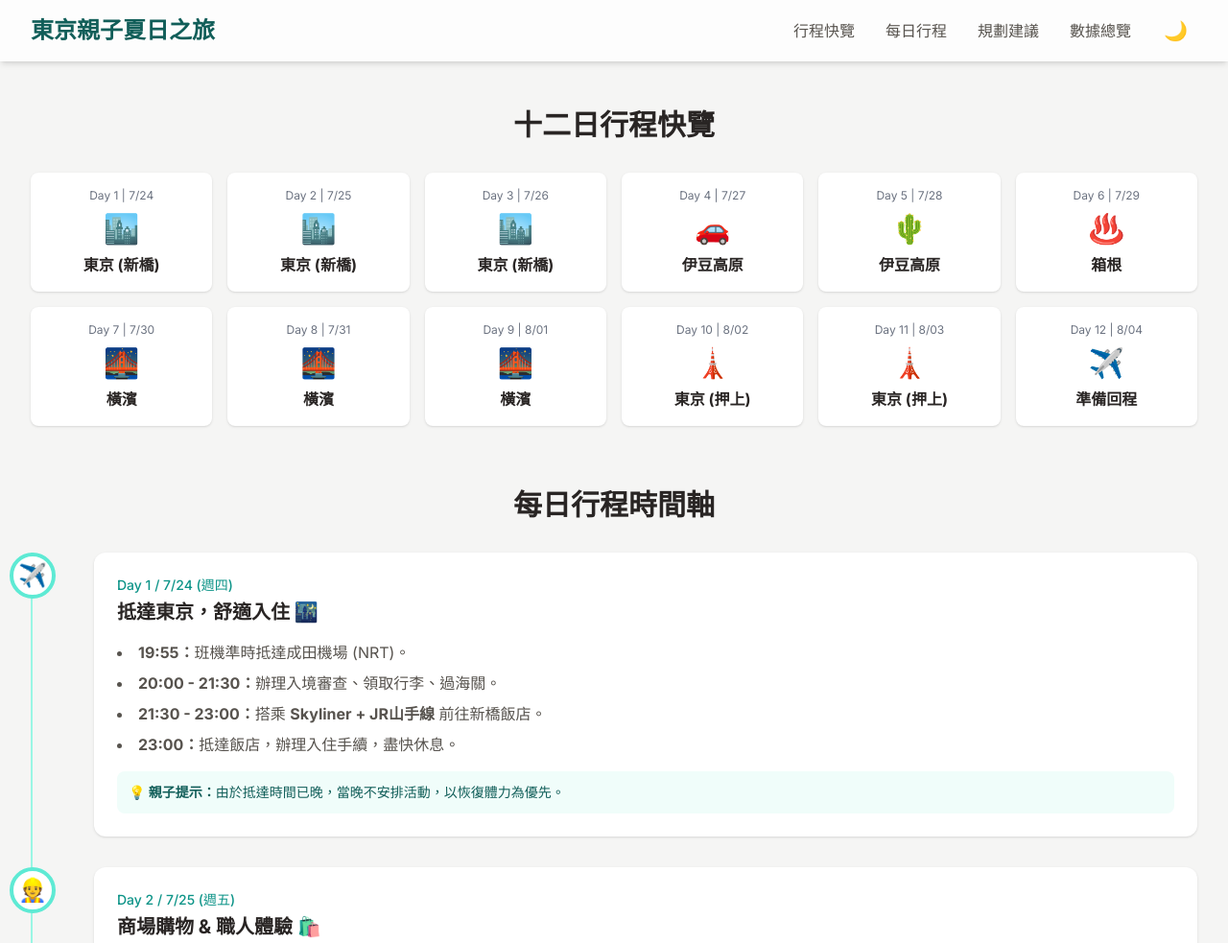
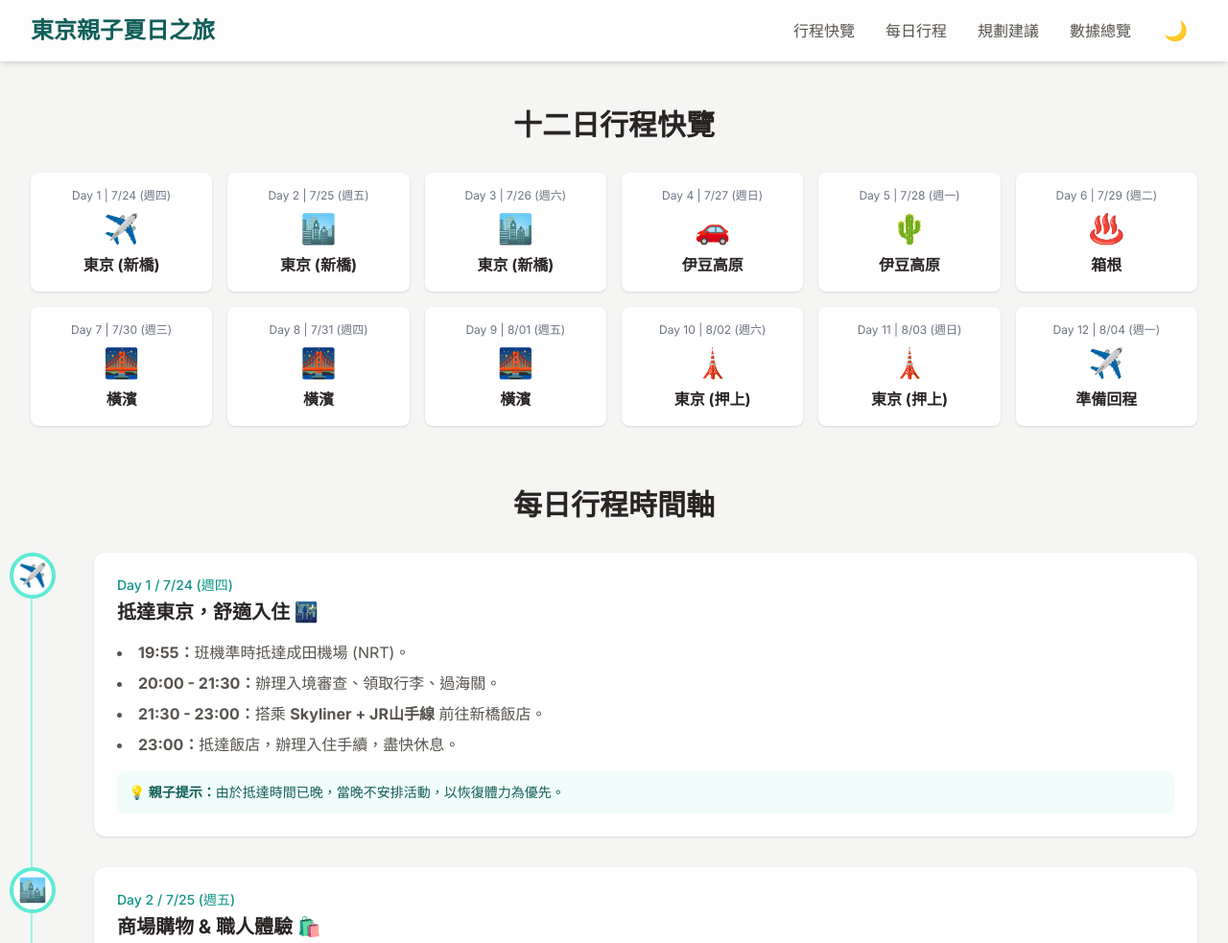
Before and after one commit to rexx/rexx.github.io, a plain HTML site: page itinerary.html in a window 1280 px wide. Shown: the top 983 px of the page at 96% size. Drawn offline with nearby package versions, Linux system fonts and the light colour scheme.

Commit message:
fix: update itinerary overview and add locations
- Replace static itinerary items with dynamic generation.
- Add location details for each day in the itinerary.
- Improve the layout of the itinerary overview section.

```diff
--- a/itinerary.html
+++ b/itinerary.html
@@ -87,19 +87,7 @@
 
         <section id="glance" class="mb-16">
             <h2 class="text-3xl font-bold text-center mb-8">十二日行程快覽</h2>
-            <div class="grid grid-cols-2 sm:grid-cols-3 lg:grid-cols-4 xl:grid-cols-6 gap-4">
-                 <div class="bg-white dark:bg-gray-800 p-4 rounded-lg shadow text-center"><p class="text-xs text-gray-500 dark:text-gray-400">Day 1 | 7/24</p><p class="text-3xl my-2">🏙️</p><p class="font-semibold">東京 (新橋)</p></div>
-                 <div class="bg-white dark:bg-gray-800 p-4 rounded-lg shadow text-center"><p class="text-xs text-gray-500 dark:text-gray-400">Day 2 | 7/25</p><p class="text-3xl my-2">🏙️</p><p class="font-semibold">東京 (新橋)</p></div>
-                 <div class="bg-white dark:bg-gray-800 p-4 rounded-lg shadow text-center"><p class="text-xs text-gray-500 dark:text-gray-400">Day 3 | 7/26</p><p class="text-3xl my-2">🏙️</p><p class="font-semibold">東京 (新橋)</p></div>
-                 <div class="bg-white dark:bg-gray-800 p-4 rounded-lg shadow text-center"><p class="text-xs text-gray-500 dark:text-gray-400">Day 4 | 7/27</p><p class="text-3xl my-2">🚗</p><p class="font-semibold">伊豆高原</p></div>
-                 <div class="bg-white dark:bg-gray-800 p-4 rounded-lg shadow text-center"><p class="text-xs text-gray-500 dark:text-gray-400">Day 5 | 7/28</p><p class="text-3xl my-2">🌵</p><p class="font-semibold">伊豆高原</p></div>
-                 <div class="bg-white dark:bg-gray-800 p-4 rounded-lg shadow text-center"><p class="text-xs text-gray-500 dark:text-gray-400">Day 6 | 7/29</p><p class="text-3xl my-2">♨️</p><p class="font-semibold">箱根</p></div>
-                 <div class="bg-white dark:bg-gray-800 p-4 rounded-lg shadow text-center"><p class="text-xs text-gray-500 dark:text-gray-400">Day 7 | 7/30</p><p class="text-3xl my-2">🌉</p><p class="font-semibold">橫濱</p></div>
-                 <div class="bg-white dark:bg-gray-800 p-4 rounded-lg shadow text-center"><p class="text-xs text-gray-500 dark:text-gray-400">Day 8 | 7/31</p><p class="text-3xl my-2">🌉</p><p class="font-semibold">橫濱</p></div>
-                 <div class="bg-white dark:bg-gray-800 p-4 rounded-lg shadow text-center"><p class="text-xs text-gray-500 dark:text-gray-400">Day 9 | 8/01</p><p class="text-3xl my-2">🌉</p><p class="font-semibold">橫濱</p></div>
-                 <div class="bg-white dark:bg-gray-800 p-4 rounded-lg shadow text-center"><p class="text-xs text-gray-500 dark:text-gray-400">Day 10 | 8/02</p><p class="text-3xl my-2">🗼</p><p class="font-semibold">東京 (押上)</p></div>
-                 <div class="bg-white dark:bg-gray-800 p-4 rounded-lg shadow text-center"><p class="text-xs text-gray-500 dark:text-gray-400">Day 11 | 8/03</p><p class="text-3xl my-2">🗼</p><p class="font-semibold">東京 (押上)</p></div>
-                 <div class="bg-white dark:bg-gray-800 p-4 rounded-lg shadow text-center"><p class="text-xs text-gray-500 dark:text-gray-400">Day 12 | 8/04</p><p class="text-3xl my-2">✈️</p><p class="font-semibold">準備回程</p></div>
+            <div id="glance-grid" class="grid grid-cols-2 sm:grid-cols-3 lg:grid-cols-4 xl:grid-cols-6 gap-4">
             </div>
         </section>
 
@@ -168,7 +156,7 @@
 
         const itineraryData = [
             {
-                day: 1, date: "7/24", weekday: "四", title: "抵達東京，舒適入住 🌃", icon: "✈️", accommodation: "新橋 (3晚)",
+                day: 1, date: "7/24", weekday: "四", title: "抵達東京，舒適入住 🌃", icon: "✈️", accommodation: "新橋 (3晚)", location: "東京 (新橋)",
                 details: [
                     "<b>19:55：</b>班機準時抵達成田機場 (NRT)。",
                     "<b>20:00 - 21:30：</b>辦理入境審查、領取行李、過海關。",
@@ -178,7 +166,7 @@
                 tips: "由於抵達時間已晚，當晚不安排活動，以恢復體力為優先。"
             },
             {
-                day: 2, date: "7/25", weekday: "五", title: "商場購物 & 職人體驗 🛍️", icon: "👷", accommodation: "新橋",
+                day: 2, date: "7/25", weekday: "五", title: "商場購物 & 職人體驗 🛍️", icon: "🏙️", accommodation: "新橋", location: "東京 (新橋)",
                 details: [
                     "<b>上午：</b>在飯店悠閒享用早餐。",
                     "<b>10:30：</b>從新橋搭乘<b>百合海鷗號</b>前往豐洲。",
@@ -189,7 +177,7 @@
                 tips: "KidZania 熱門項目搶手，建議入場後第一時間先去預約一個最想玩的。"
             },
             {
-                day: 3, date: "7/26", weekday: "六", title: "動物園與夏日花火 🐼", icon: "🎆", accommodation: "新橋",
+                day: 3, date: "7/26", weekday: "六", title: "動物園與夏日花火 🐼", icon: "🏙️", accommodation: "新橋", location: "東京 (新橋)",
                 details: [
                     "<b>上午：</b>在飯店享用早餐後，從新橋搭乘JR山手線前往上野。",
                     "<b>📝【本日備忘】</b>：務必在JR車站領取隔天前往熱海的<b>Saphir 踴子號</b>實體車票！",
@@ -200,7 +188,7 @@
                 tips: "強烈建議預訂付費觀覽席或景觀餐廳，以避開擁擠人潮。散場時人潮極多，請耐心移動。"
             },
             {
-                day: 4, date: "7/27", weekday: "日", title: "前進伊豆，開啟海景自駕之旅 🚗", icon: "✨", accommodation: "伊豆高原 (2晚)",
+                day: 4, date: "7/27", weekday: "日", title: "前進伊豆，開啟海景自駕之旅 🚗", icon: "🚗", accommodation: "伊豆高原 (2晚)", location: "伊豆高原",
                 details: [
                     "<b>09:30：</b>在新橋飯店退房。",
                     "<b>10:00 - 10:30：</b>從新橋搭JR至品川。",
@@ -211,7 +199,7 @@
                 tips: "從品川搭車比東京車站更方便，車站結構較單純。"
             },
             {
-                day: 5, date: "7/28", weekday: "一", title: "火山、動物與海岸奇觀 🌋", icon: "🌵", accommodation: "伊豆高原",
+                day: 5, date: "7/28", weekday: "一", title: "火山、動物與海岸奇觀 🌋", icon: "🌵", accommodation: "伊豆高原", location: "伊豆高原",
                 details: [
                     "<b>上午：</b>自駕前往<b>大室山</b>，搭乘登山吊椅上山頂，在火山口步道散步。",
                     "<b>中午：</b>在大室山下的餐廳區用餐。",
@@ -221,7 +209,7 @@
                 tips: "城崎海岸的步道部分路段較為崎嶇，請牽好孩子的手。門脇吊橋是必訪的拍照點。"
             },
             {
-                day: 6, date: "7/29", weekday: "二", title: "告別伊豆，前進箱根溫泉鄉", icon: "♨️", accommodation: "箱根 (1晚)",
+                day: 6, date: "7/29", weekday: "二", title: "告別伊豆，前進箱根溫泉鄉", icon: "♨️", accommodation: "箱根 (1晚)", location: "箱根",
                 details: [
                     "<b>上午：</b>在伊豆飯店退房，並辦理<b>行李宅配</b>，將大行李直接寄往橫濱的飯店。",
                     "<b>10:30 - 12:30：</b>輕裝開車，從伊豆高原前往<b>小田原</b>。",
@@ -232,7 +220,7 @@
                 tips: "行李宅配是本日行程順暢的關鍵，務必在離開伊豆時辦理。"
             },
             {
-                day: 7, date: "7/30", weekday: "三", title: "箱根交通工具全制霸 🚠", icon: "🚢", accommodation: "橫濱 (3晚)",
+                day: 7, date: "7/30", weekday: "三", title: "箱根交通工具全制霸 🚠", icon: "🌉", accommodation: "橫濱 (3晚)", location: "橫濱",
                 details: [
                     "<b>上午：</b>將隨身行李寄放飯店，開始使用周遊券進行<b>箱根環狀線之旅</b>。",
                     "<b>行程：</b>體驗【登山纜車】→【空中纜車】→【海賊船】→【登山巴士】。",
@@ -242,7 +230,7 @@
                 tips: "利用周遊券可以無限次搭乘指定交通工具，請盡情享受！"
             },
             {
-                day: 8, date: "7/31", weekday: "四", title: "橫濱港都親子探索 🎡", icon: "🍜", accommodation: "橫濱",
+                day: 8, date: "7/31", weekday: "四", title: "橫濱港都親子探索 🎡", icon: "🌉", accommodation: "橫濱", location: "橫濱",
                 details: [
                     "<b>上午：</b>前往 <b>UNIQLO PARK</b>，讓孩子在巨大的溜滑梯遊樂場放電。",
                     "<b>下午：</b>遊覽<b>港未來21</b>區域，可選擇參觀「日清杯麵博物館」或在「紅磚倉庫」散步。",
@@ -251,7 +239,7 @@
                 tips: "港未來區域開闊，適合推著嬰兒車悠閒散步。"
             },
             {
-                day: 9, date: "8/01", weekday: "五", title: "古都與海岸線之旅 🌊", icon: "⛩️", accommodation: "橫濱",
+                day: 9, date: "8/01", weekday: "五", title: "古都與海岸線之旅 🌊", icon: "🌉", accommodation: "橫濱", location: "橫濱",
                 details: [
                     "<b>上午：</b>從橫濱搭乘JR橫須賀線至<b>鎌倉</b>，參觀鎌倉大佛與長谷寺。",
                     "<b>中午：</b>在鎌倉車站周邊用餐。",
@@ -261,7 +249,7 @@
                 tips: "在經典的「鎌倉高校前」站下車拍張照，是《灌籃高手》的朝聖行程。"
             },
             {
-                day: 10, date: "8/02", weekday: "六", title: "移動日 & 江戶川煙火 🎇", icon: "🏙️", accommodation: "押上 (2晚)",
+                day: 10, date: "8/02", weekday: "六", title: "移動日 & 江戶川煙火 🎇", icon: "🗼", accommodation: "押上 (2晚)", location: "東京 (押上)",
                 details: [
                     "<b>上午：</b>在橫濱退房，可先將行李寄放飯店，在車站周邊做最後巡禮。",
                     "<b>中午：</b>在橫濱用完午餐後，搭車前往東京<b>押上</b>的新飯店入住。",
@@ -271,7 +259,7 @@
                 tips: "住在押上已具地理優勢，可研究搭乘都營新宿線至「篠崎站」前往會場。"
             },
             {
-                day: 11, date: "8/03", weekday: "日", title: "晴空下的東京 🗼", icon: "🛍️", accommodation: "押上",
+                day: 11, date: "8/03", weekday: "日", title: "晴空下的東京 🗼", icon: "🗼", accommodation: "押上", location: "東京 (押上)",
                 details: [
                     "<b>上午：</b>以住宿點為中心，輕鬆遊覽<b>晴空塔 (Tokyo Skytree)</b>周邊。",
                     "<b>選項：</b>可選擇登上晴空塔看風景，或參觀塔下的「墨田水族館」。",
@@ -281,7 +269,7 @@
                 tips: "Solamachi商場是購買伴手禮和紀念品的一站式好去處。"
             },
             {
-                day: 12, date: "8/04", weekday: "一", title: "滿載而歸 ✈️", icon: "🏠", accommodation: "-",
+                day: 12, date: "8/04", weekday: "一", title: "滿載而歸 ✈️", icon: "✈️", accommodation: "-", location: "準備回程",
                 details: [
                     "<b>上午：</b>悠閒享用早餐後，辦理飯店退房，並將行李寄放在櫃檯。",
                     "<b>中午：</b>最後的自由時間，可在晴空塔或淺草地區做最後巡禮。",
@@ -315,6 +303,18 @@
                 content: "兩場煙火大會都是數十萬人等級的活動，交通將會極度擁擠。請務必提早規劃來回交通路線。特別是8/2日為移動日，下午在新飯店附近稍作休息，儲備好體力，才能好好享受晚上的煙火盛會。"
             }
         ];
+
+        const glanceGrid = document.getElementById('glance-grid');
+        itineraryData.forEach(item => {
+            const glanceElement = document.createElement('div');
+            glanceElement.className = "bg-white dark:bg-gray-800 p-4 rounded-lg shadow text-center";
+            glanceElement.innerHTML = `
+                <p class="text-xs text-gray-500 dark:text-gray-400">Day ${item.day} | ${item.date} (週${item.weekday})</p>
+                <p class="text-3xl my-2">${item.icon}</p>
+                <p class="font-semibold">${item.location}</p>
+            `;
+            glanceGrid.appendChild(glanceElement);
+        });
 
         const timelineContainer = document.getElementById('timeline');
         itineraryData.forEach(item => {
```
